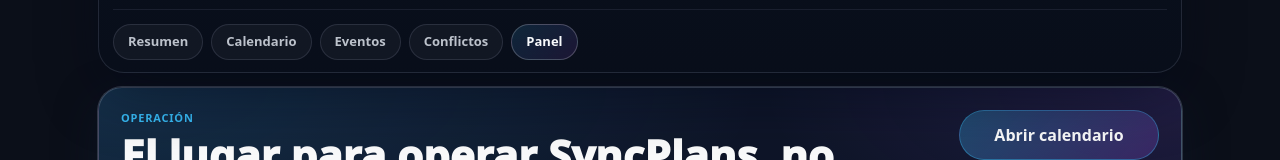
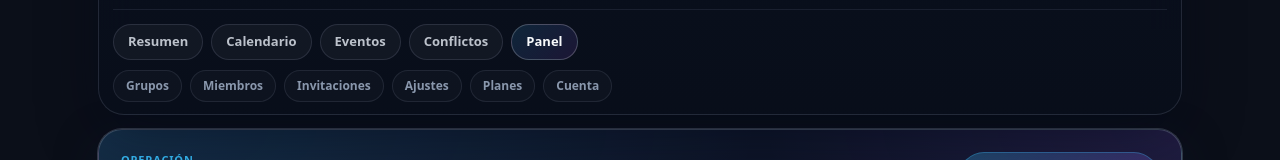
Before and after one commit to Fgainzall/syncplans-app, a Next.js app: page /panel in a window 1280 px wide. Shown: the part 251-411 px from the top of the page. Built offline with nearby package versions, Linux system fonts and the light colour scheme; no server answers.

Commit message:
Restore secondary desktop navigation in premium header

```diff
--- a/src/components/PremiumHeader.tsx
+++ b/src/components/PremiumHeader.tsx
@@ -610,6 +610,7 @@ export default function PremiumHeader({
           </div>
 
              {!isMobile ? (
+            <>
               <nav style={S.navRow}>
                 {desktopNav.map((item) => (
                   <NavPill
@@ -620,6 +621,40 @@ export default function PremiumHeader({
                   />
                 ))}
               </nav>
+
+              <div style={S.secondaryRow}>
+                {userMenuItems.map((item) => {
+                  const active = pathname.startsWith(item.href);
+
+                  return (
+                    <button
+                      key={item.href}
+                      type="button"
+                      style={{
+                        ...S.secondaryPill,
+                        ...(active ? S.secondaryPillActive : {}),
+                      }}
+                      onClick={() => router.push(item.href)}
+                    >
+                      {item.label}
+                    </button>
+                  );
+                })}
+
+                <button
+                  type="button"
+                  style={{
+                    ...S.secondaryPill,
+                    ...(pathname.startsWith("/profile")
+                      ? S.secondaryPillActive
+                      : {}),
+                  }}
+                  onClick={() => router.push("/profile")}
+                >
+                  Cuenta
+                </button>
+              </div>
+            </>
           ) : null}
         </div>
       </header>
@@ -646,7 +681,34 @@ const S: Record<string, CSSProperties> = {
     zIndex: 10,
     marginBottom: 14,
   },
+  secondaryRow: {
+    display: "flex",
+    alignItems: "center",
+    gap: 8,
+    flexWrap: "wrap",
+    marginTop: 10,
+  },
 
+  secondaryPill: {
+    height: 32,
+    padding: "0 12px",
+    display: "inline-flex",
+    alignItems: "center",
+    justifyContent: "center",
+    borderRadius: 999,
+    border: "1px solid rgba(148,163,184,0.14)",
+    background: "rgba(255,255,255,0.025)",
+    color: "rgba(148,163,184,0.92)",
+    fontSize: 12,
+    fontWeight: 800,
+    cursor: "pointer",
+  },
+
+  secondaryPillActive: {
+    border: "1px solid rgba(255,255,255,0.16)",
+    background: "rgba(255,255,255,0.07)",
+    color: "#F8FAFC",
+  },
   chrome: {
     borderRadius: 26,
     padding: "14px 14px 12px",
```
Lines whose indentation alone changed are shown as unchanged.
